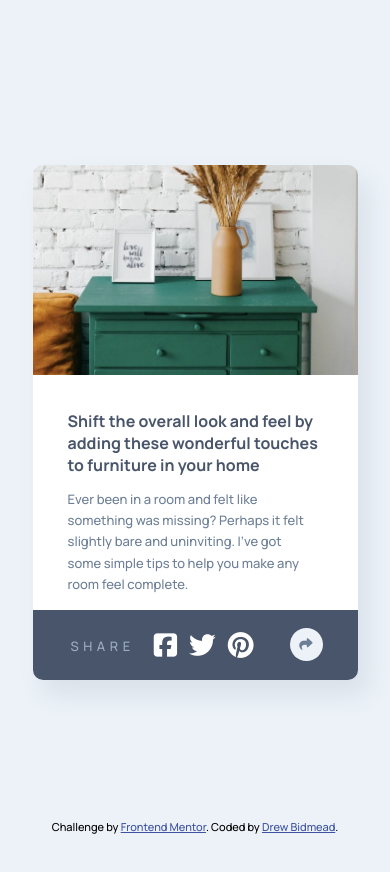
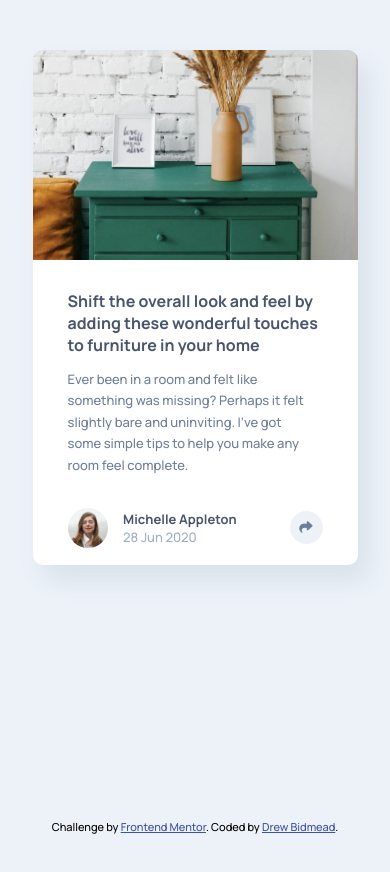
Before and after one commit to dbidmead/article-preview, a plain HTML site: page index.html in a window 390 px wide. Before the commit the page ends 844 px from the top, so only its background shows below. Drawn offline with Linux system fonts and the light colour scheme.

Commit message:
Making a branch for the styling that made everything look best on iPhone 14 safari, as it seems to align differently than in Chrome

```diff
--- a/styles.css
+++ b/styles.css
@@ -209,10 +209,12 @@ h1 {
 
 
 @media (max-width: 750px) {
-    /* body {
+    body {
+        align-items: start;
+        margin-top: 50px;
+        overflow: hidden;
+    }
 
-    }
-     */
     .wrapper {
         width: 325px;
         height: 515px;
@@ -232,7 +234,7 @@ h1 {
         height: 350px;
         width: auto;
         transform: translateY(-50px);
-        padding: 35px;
+        padding: 30px 35px;
         border-radius: 0;
     }
 
@@ -251,7 +253,7 @@ h1 {
 
     .profile {
         height: 45px;
-        margin-top: 13px;
+        margin-top: 16px;
     }
 
     .share-icon {
@@ -260,16 +262,21 @@ h1 {
     }
 
     #share-modal {
-        display: flex; /*none;*/ /* change to display: flex when clicking share button */
         justify-content: start;
+        align-items: start;
         padding-left: 38px;
+        padding-top: 23px;
         width: 330px;
-        height: 72px;
+        height: 75px;
         border-radius: 0;
         left: -35px;
-        top: -12px;
+        top: -10px;
         transform: translate(0);
         box-shadow: none;
+    }
+
+    .share-txt {
+        margin-top: 3px;
     }
 
     .attribution {
```
